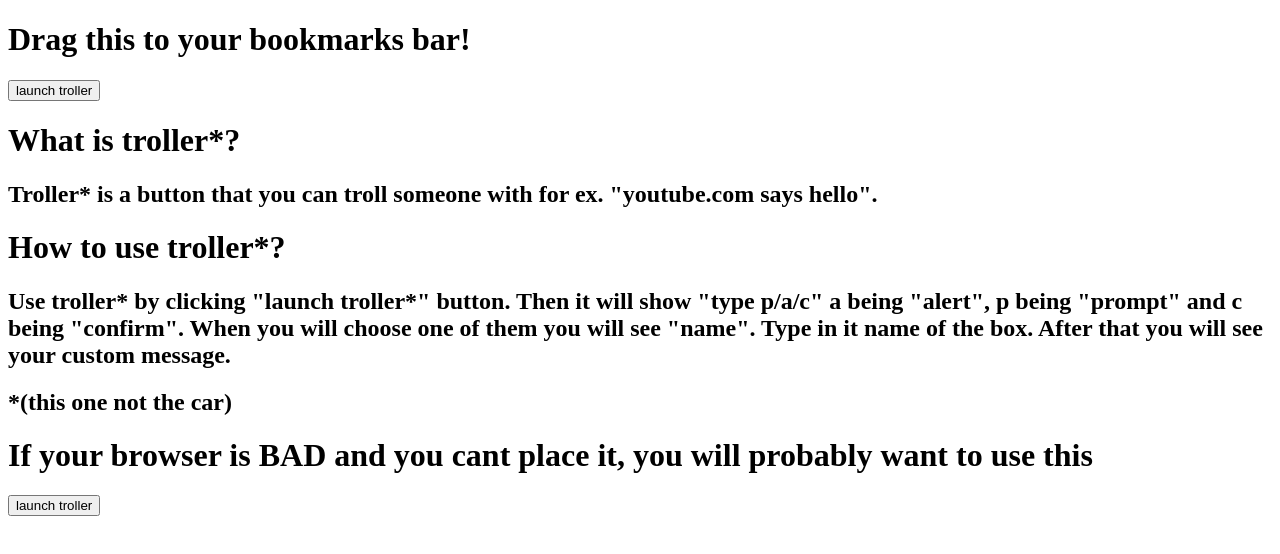
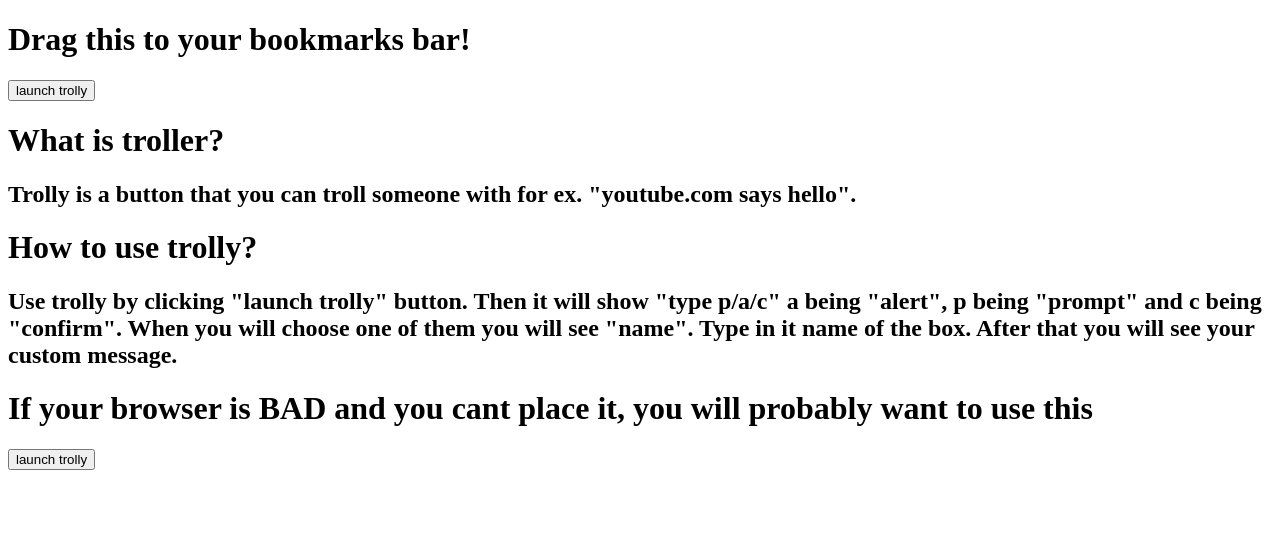
Before and after one commit to witerrk/trolly, a plain HTML site: page index.html in a window 1280 px wide. Drawn offline with Linux system fonts and the light colour scheme.

Commit message:
Changed "troller" to "trolly"

```diff
--- a/index.html
+++ b/index.html
@@ -10,18 +10,17 @@
 <body>
     <a href='javascript:l1 = window.prompt("type p/a/c"); if (l1 == "p") {l2 = window.prompt("name"); window.prompt(l2);}; if (l1 == "a") {l2 = window.prompt("name"); alert(l2);}; if (l1 == "c") {l2 = window.prompt("name"); confirm(l2);} '>
     <button>
-        launch troller
+        launch trolly
     </button>
     </a>
-    <h1>What is troller*?</h1>
-    <h2>Troller* is a button that you can troll someone with for ex. "youtube.com says hello".</h2>
-    <h1>How to use troller*?</h1>
-    <h2>Use troller* by clicking "launch troller*" button. Then it will show "type p/a/c" a being "alert", p being "prompt" and c being "confirm". When you will choose one of them you will see "name". Type in it name of the box. After that you will see your custom message.</h2>
-    <h2>*(this one not the car)</h2>
+    <h1>What is troller?</h1>
+    <h2>Trolly is a button that you can troll someone with for ex. "youtube.com says hello".</h2>
+    <h1>How to use trolly?</h1>
+    <h2>Use trolly by clicking "launch trolly" button. Then it will show "type p/a/c" a being "alert", p being "prompt" and c being "confirm". When you will choose one of them you will see "name". Type in it name of the box. After that you will see your custom message.</h2>
     <h1>If your browser is BAD and you cant place it, you will probably want to use this</h1>
     <a href='javascript:l1=window.prompt("type:p/a/c");if(l1=="p"){l2=window.prompt("name");window.prompt(l2);};if(l1=="a"){l2=window.prompt("name");alert(l2);};if(l1=="c"){l2=window.prompt("name");confirm(l2);}'>
     <button>
-        launch troller
+        launch trolly
     </button>
 </a>
 </body>
```
